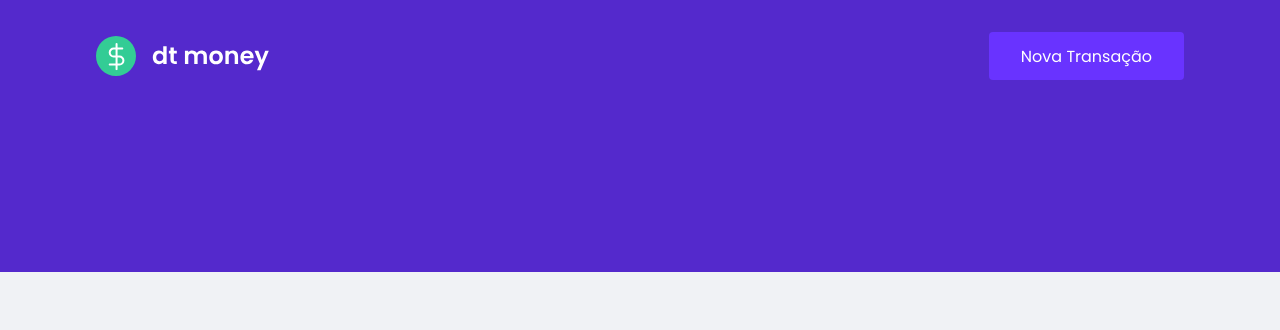
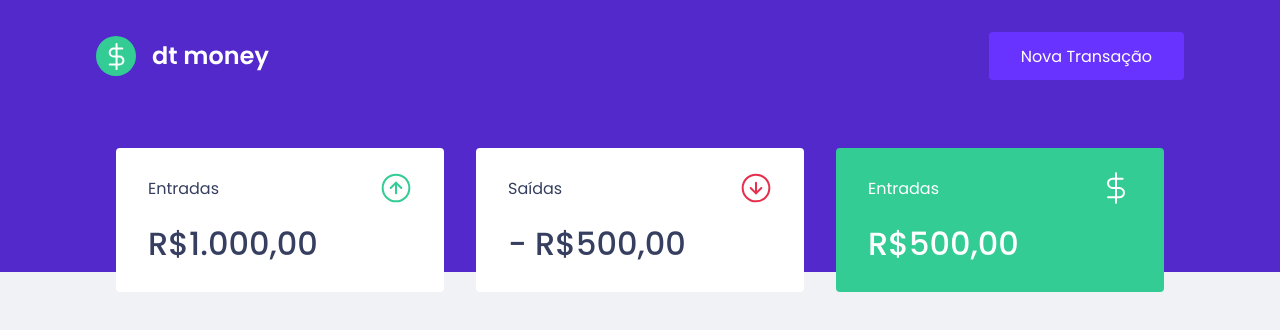
Before and after one commit to Lucasedusi/finance-manager-react, a React (Create React App) app: page / in a window 1280 px wide. Shown: the top 330 px of the page. Built offline with nearby package versions, Linux system fonts and the light colour scheme.

Commit message:
create summary components

```diff
--- a/public/index.html
+++ b/public/index.html
@@ -9,7 +9,7 @@
 
 		<link rel="preconnect" href="https://fonts.gstatic.com" crossorigin />
 		<link
-			href="https://fonts.googleapis.com/css2?family=Poppins:wght@400;600&display=swap"
+			href="https://fonts.googleapis.com/css2?family=Poppins:wght@400;500;600&display=swap"
 			rel="stylesheet"
 		/>
 
--- a/src/App.tsx
+++ b/src/App.tsx
@@ -1,3 +1,4 @@
+import { Dashboard } from "./components/Dashboard";
 import { Header } from "./components/Header";
 import { GlobalStyle } from "./styles/global";
 
@@ -5,6 +6,7 @@
 	return (
 		<>
 			<Header />
+			<Dashboard />
 			<GlobalStyle />
 		</>
 	);
--- /dev/null
+++ b/src/components/Dashboard/index.tsx
@@ -0,0 +1,10 @@
+import { Summary } from "../Summary";
+import { Container } from "./styles";
+
+export function Dashboard() {
+	return (
+		<Container>
+			<Summary />
+		</Container>
+	);
+}
--- /dev/null
+++ b/src/components/Dashboard/styles.ts
@@ -0,0 +1,7 @@
+import styled from "styled-components";
+
+export const Container = styled.main`
+	max-width: 1120px;
+	margin: 0 auto;
+	padding: 2.25rem;
+`;
--- /dev/null
+++ b/src/components/Summary/index.tsx
@@ -0,0 +1,35 @@
+import incomeImg from "../../assets/income.svg";
+import outcomeImg from "../../assets/outcome.svg";
+import totalImg from "../../assets/total.svg";
+
+import { Container } from "./styles";
+
+export function Summary() {
+	return (
+		<Container>
+			<div>
+				<header>
+					<p>Entradas</p>
+					<img src={incomeImg} alt="Entradas" />
+				</header>
+				<strong>R$1.000,00</strong>
+			</div>
+
+			<div>
+				<header>
+					<p>Saídas</p>
+					<img src={outcomeImg} alt="Saídas" />
+				</header>
+				<strong>- R$500,00</strong>
+			</div>
+
+			<div>
+				<header>
+					<p>Entradas</p>
+					<img src={totalImg} alt="Total" />
+				</header>
+				<strong>R$500,00</strong>
+			</div>
+		</Container>
+	);
+}
--- /dev/null
+++ b/src/components/Summary/styles.ts
@@ -0,0 +1,34 @@
+import styled from "styled-components";
+
+export const Container = styled.div`
+	display: grid;
+	grid-template-columns: repeat(3, 1fr);
+	gap: 2rem;
+	margin-top: -10rem;
+
+	div {
+		background: var(--shape);
+		padding: 1.5rem 2rem;
+		border-radius: 0.25rem;
+		color: var(--text-title);
+
+		header {
+			display: flex;
+			align-items: center;
+			justify-content: space-between;
+		}
+
+		strong {
+			display: block;
+			margin-top: 1rem;
+			font-size: 2rem;
+			font-weight: 500;
+			line-height: 3rem;
+		}
+
+		:last-child {
+			background-color: var(--green);
+			color: #fff;
+		}
+	}
+`;
--- a/src/styles/global.ts
+++ b/src/styles/global.ts
@@ -5,6 +5,7 @@
     --background: #f0f2f5
 
     --red: #E52E40;
+    --green: #33cc95;
     --blue: #5429cc;
 
     --blue-light: #6933ff;
```
